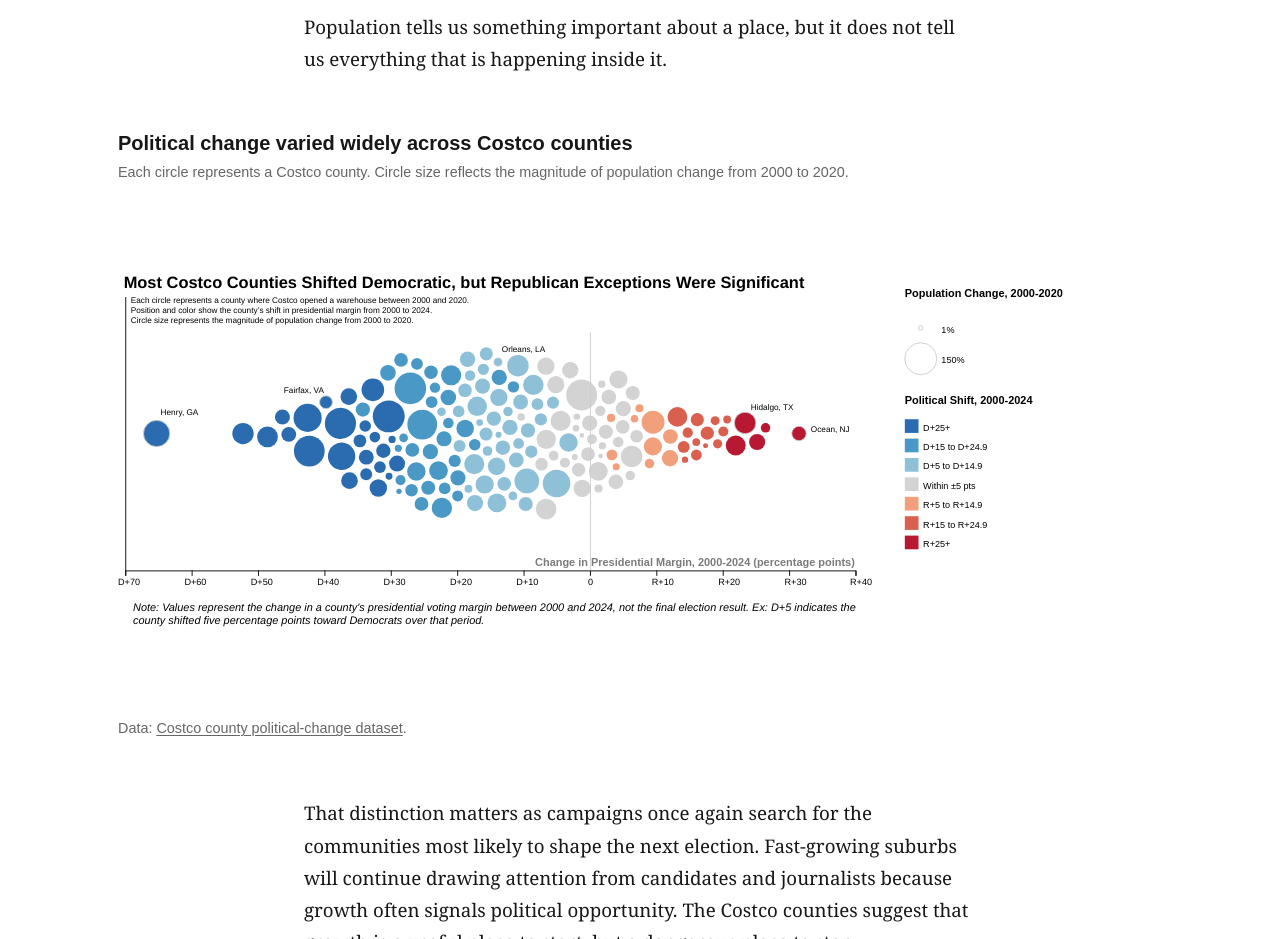
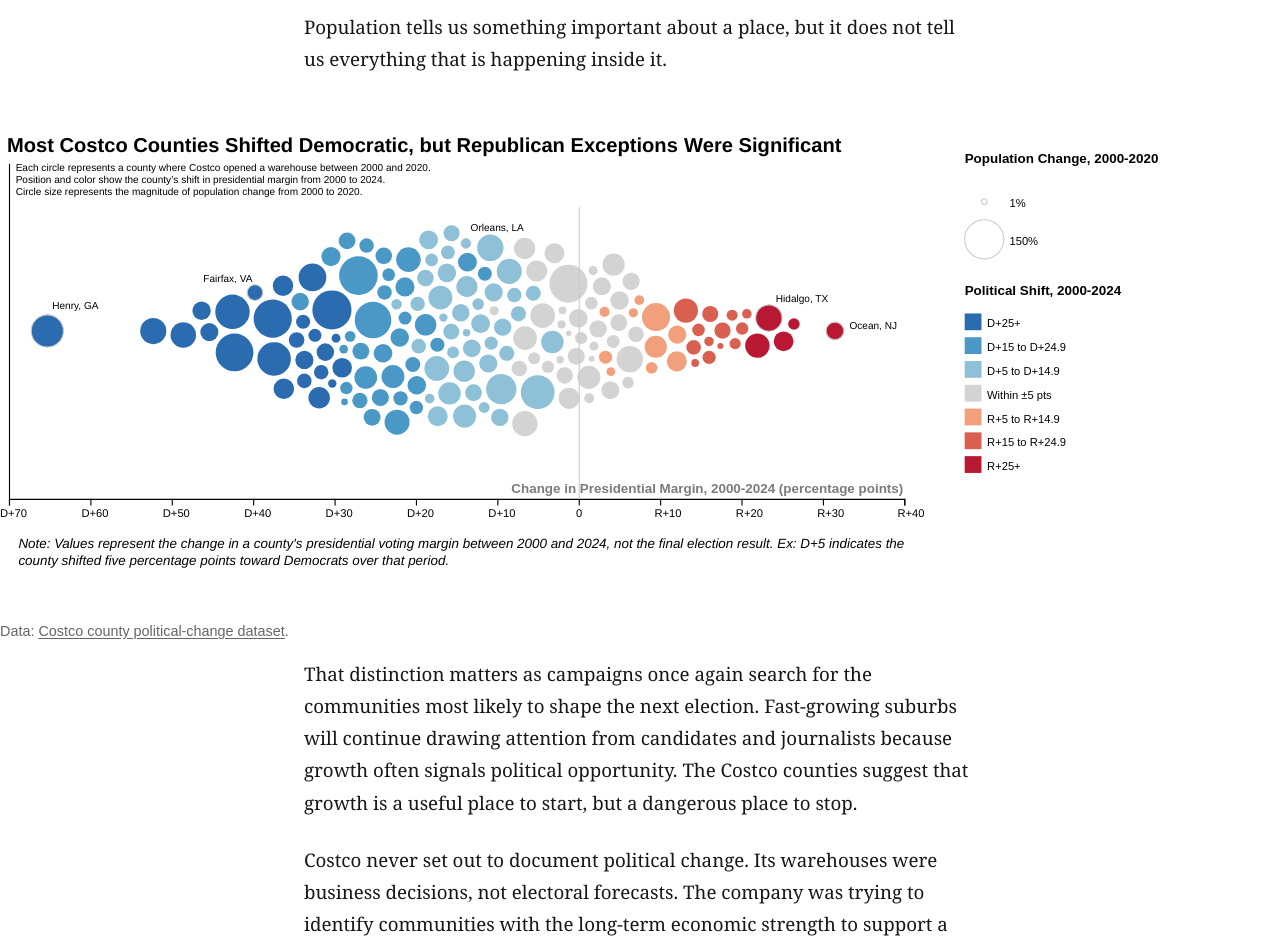
Before and after one commit to estebanelizondodc/costco-politics, a plain HTML site: page index.html in a window 1280 px wide. Shown: the part 5960-6899 px from the top of the page. Drawn offline with Linux system fonts and the light colour scheme.

Commit message:
Update index.html

```diff
--- a/index.html
+++ b/index.html
@@ -95,11 +95,6 @@
     <p>That example helps clarify what the broader dataset can and cannot tell us. Communities do not change along a single axis. Some add large numbers of residents without moving much politically. Others undergo major political realignment while growing slowly or even losing population.</p>
     <p>Population tells us something important about a place, but it does not tell us everything that is happening inside it.</p>
   </article>
-
-  <section class="beeswarm-wrap" aria-label="Beeswarm plot of political and population change">
-    <p class="beeswarm-title">Political change varied widely across Costco counties</p>
-    <p class="beeswarm-subtitle">
-      Each circle represents a Costco county. Circle size reflects the magnitude of population change from 2000 to 2020.
     </p>
     <object class="beeswarm-object" data="beeswarm.svg" type="image/svg+xml" aria-label="Beeswarm plot">
       <div class="beeswarm-fallback">Beeswarm graphic unavailable. Place <code>beeswarm.svg</code> in the same GitHub repository folder as <code>index.html</code>.</div>
```
